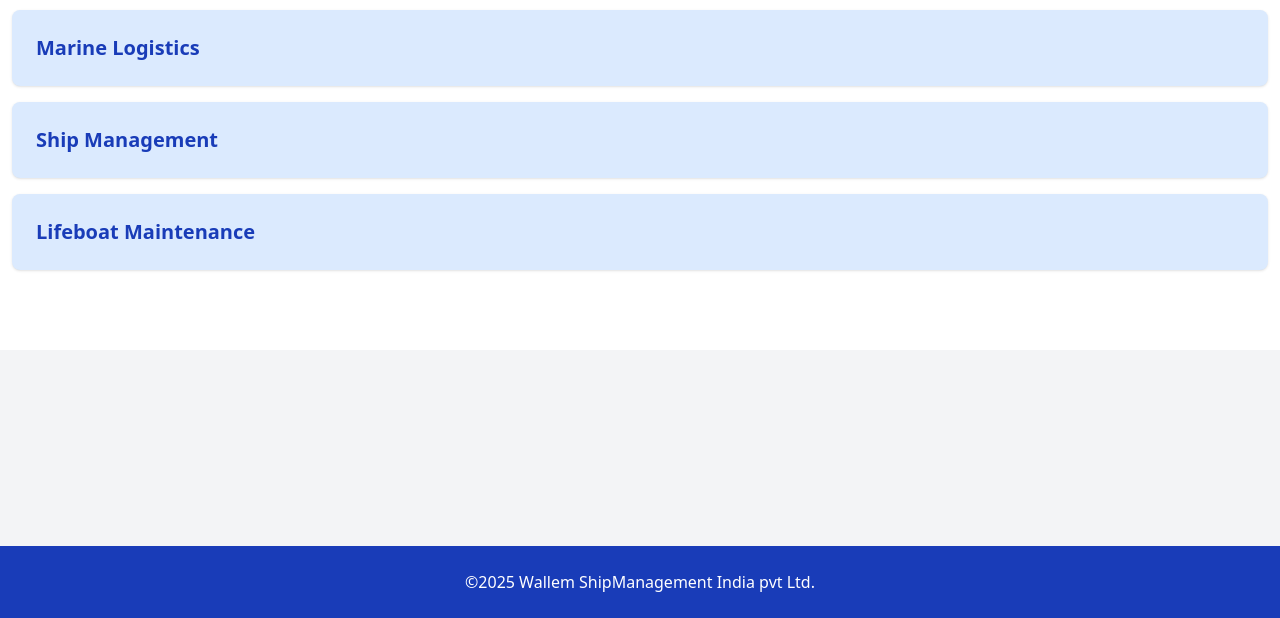
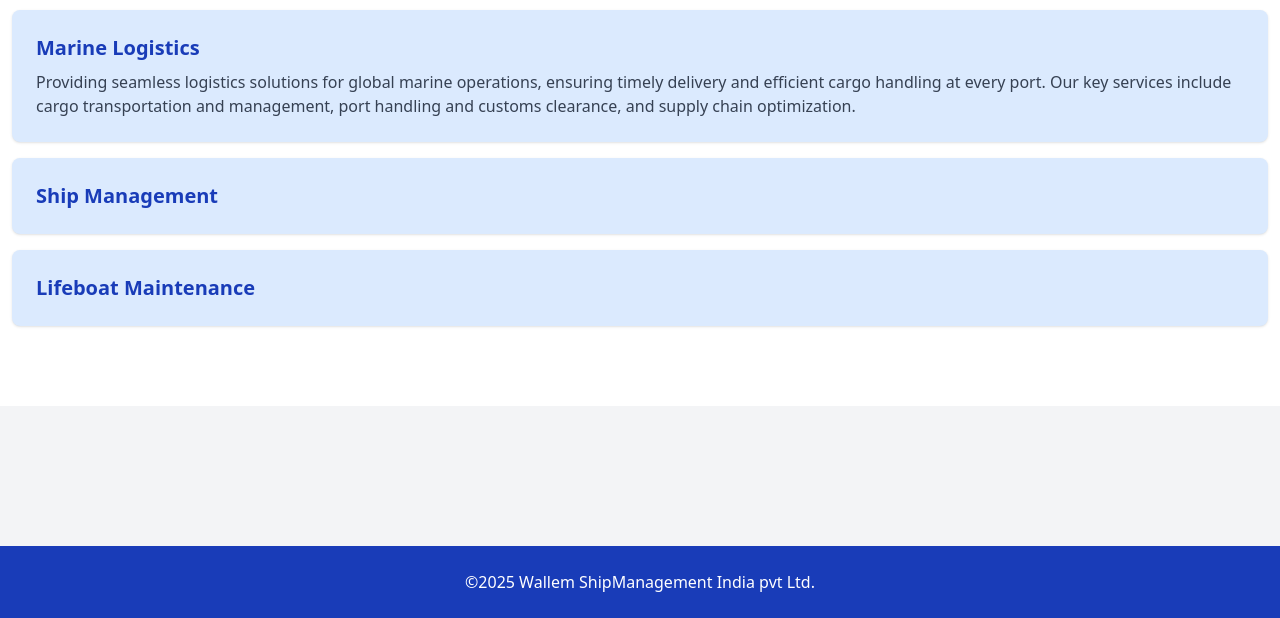
Before and after one commit to Skaif-123/Wallem-Shipmanagement-website, a website: page services.html in a window 1280 px wide. Both pictures are taken after a click on the element "Marine Logistics". Shown: the part 182-800 px from the top of the page. Drawn offline with Linux system fonts and the light colour scheme.

Commit message:
Added onCLick Toggle button

```diff
--- a/services.html
+++ b/services.html
@@ -80,6 +80,10 @@
             links.classList.toggle('text-center');
         })
     })
+    function toggleServiceDetails(element){
+        const details=element.nextElementSibling;
+        details.classList.toggle('hidden');
+    }
 </script>
 </body>
 </html>
```
Also changed, not shown: about.html (+3 -3 lines).
